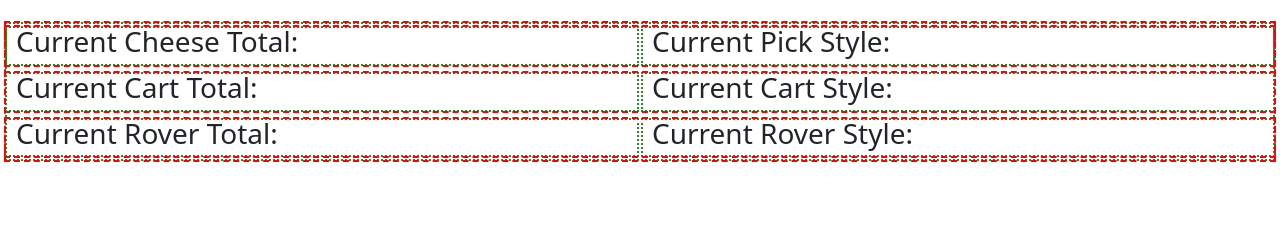
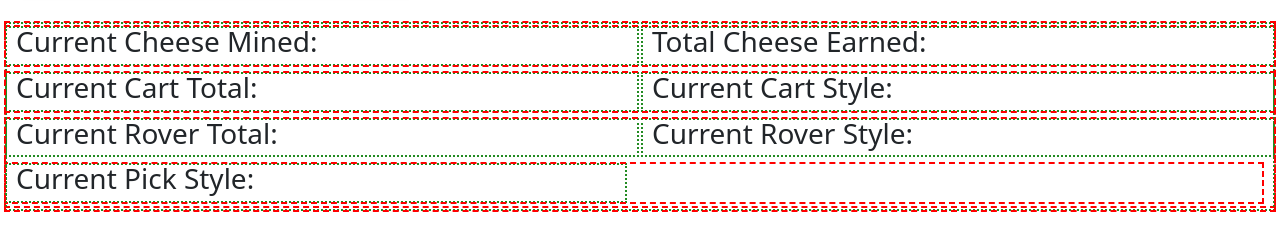
Before and after one commit to TalanWeeks/Click-Game-CodeWorks, a plain HTML site: page index.html in a window 1280 px wide. Shown: the part 417-668 px from the top of the page. Drawn offline with nearby package versions, Linux system fonts and the light colour scheme.

Commit message:
dictionaries added

```diff
--- a/index.html
+++ b/index.html
@@ -57,14 +57,16 @@
 
     <div class="row mt-4">
       <div class="col-12 inventory-scroll">
+
         <div class="row my-1">
           <div class="col-6">
-            <h3>Current Cheese Total: <span id="current-cheese-total"></span></h3>
+            <h3>Current Cheese Mined: <span id="current-cheese-total"></span></h3>
           </div>
           <div class="col-6">
-            <h3>Current Pick Style: <span id="current-pick-style"></span></h3>
+            <h3>Total Cheese Earned: <span id="total-cheese-earned"></span></h3>
           </div>
         </div>
+
         <div class="row my-1">
           <div class="col-6">
             <h3>Current Cart Total: <span id="current-cart-total"></span></h3>
@@ -73,12 +75,20 @@
             <h3>Current Cart Style: <span id="current-cart-style"></span></h3>
           </div>
         </div>
+
         <div class="row my-1">
           <div class="col-6">
             <h3>Current Rover Total: <span id="current-rover-total"></span></h3>
           </div>
           <div class="col-6">
             <h3>Current Rover Style: <span id="current-rover-style"></span></h3>
+          </div>
+
+          <div class="row my-1">
+            <div class="col-6">
+              <h3>Current Pick Style: <span id="current-pick-style"></span></h3>
+            </div>
+
           </div>
         </div>
       </div>
```
